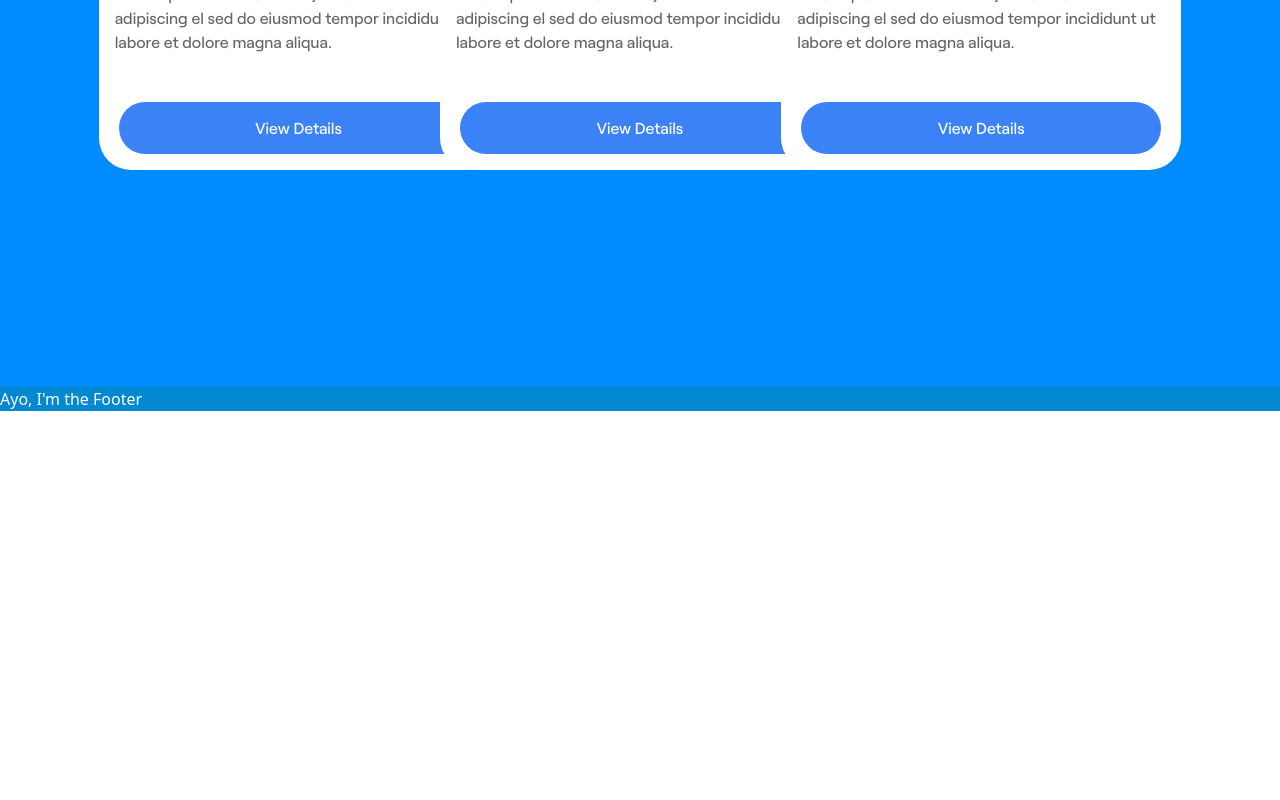
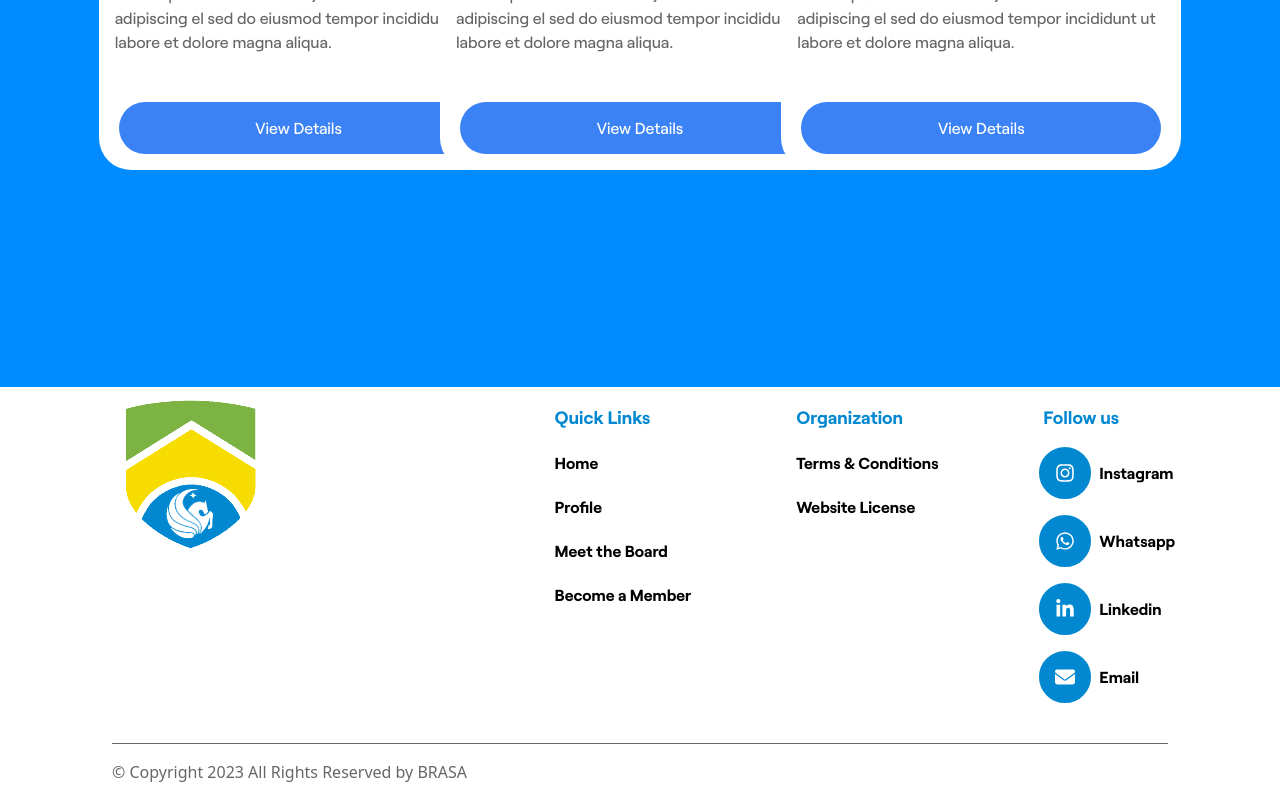
Before and after one commit to UCF-BRASA/BRASA-Web, a Next.js app: page / in a window 1280 px wide. Shown: the part 2435-3235 px from the top of the page. Before the commit the page ends 2846 px from the top, so only its background shows below. Built offline with nearby package versions, Linux system fonts and the light colour scheme; a web font is replaced by a local one.

Commit message:
BRWEB-16: Footer desktop ready

```diff
--- a/src/components/Footer/Footer.tsx
+++ b/src/components/Footer/Footer.tsx
@@ -1,9 +1,154 @@
-import { type FC } from "react";
+import { faInstagram, faLinkedinIn, faWhatsapp } from "@fortawesome/free-brands-svg-icons";
+import { faEnvelope } from "@fortawesome/free-solid-svg-icons";
+import { FontAwesomeIcon } from "@fortawesome/react-fontawesome";
+import Link from "next/link";
+import { FC } from "react";
 
 const Footer: FC = () => {
   return (
-    <footer className="bg-myblue">
-      <span className="text-white">Ayo, I'm the Footer</span>
+    <footer className="bg-white">
+      <div className="flex flex-wrap items-start justify-evenly">
+        {/* Brasa Logo section */}
+        <div className="grow-[0.25]">
+          <img
+            src="brasa-logo.png"
+            alt="Brasa logo"
+            className="height width viewbox preserveAspectRatio"
+          />
+        </div>
+
+        {/* Quick links section */}
+        <div className="text-left">
+          <h1 className="text-myblue text-lg text-base font-bold pt-4">Quick Links</h1>
+          <div className="flex flex-col text-left">
+            <Link href="/" className="text-base font-bold mt-5">
+              Home
+            </Link>
+            <Link href="/" className="text-base font-bold mt-5">
+              Profile
+            </Link>
+            <Link href="/meet-the-board" className="text-base font-bold mt-5">
+              Meet the Board
+            </Link>
+            <Link href="/become-member" className="text-base font-bold mt-5">
+              Become a Member
+            </Link>
+          </div>
+        </div>
+
+        {/* Organization and terms */}
+        <div className="text-left">
+          <h1 className="text-myblue text-lg text-base font-bold pt-4">Organization</h1>
+          <div className="">
+            <div className="flex flex-col text-left">
+              <a href="https://github.com/UCF-BRASA/BRASA-Web" className="text-base font-bold mt-5">
+                Terms & Conditions
+              </a>
+              <a
+                href="https://github.com/UCF-BRASA/BRASA-Web/blob/main/LICENSE"
+                className="text-base font-bold mt-5"
+              >
+                Website License
+              </a>
+            </div>
+          </div>
+        </div>
+
+        {/* Follow us heading and social media */}
+        <div className="text-left">
+          <h1 className="text-myblue text-lg text-base font-bold pt-4">Follow us</h1>
+          <div className="-ml-1">
+            <div className="flex flex-col text-left pt-4">
+              {/* Instagram section */}
+              <div className="flex flex-row items-center">
+                <div className="bg-myblue bg-cover rounded-full border-8 border-myblue">
+                  <a href="https://www.instagram.com/brasa.ucf/" target="_blank">
+                    <div className="flex justify-center bg-auto">
+                      <FontAwesomeIcon
+                        icon={faInstagram}
+                        style={{ color: "#ffffff" }}
+                        className="w-5 h-5 border-8 border-myblue"
+                      />
+                    </div>
+                  </a>
+                </div>
+                <a href="https://www.instagram.com/brasa.ucf/" target="_blank">
+                  <p className="pl-2 font-bold">Instagram</p>
+                </a>
+              </div>
+            </div>
+            {/* Whatsapp section */}
+            <div className="flex flex-col text-left pt-4">
+              <div className="flex flex-row items-center">
+                <div className="bg-myblue bg-cover rounded-full border-8 border-myblue">
+                  <a href="https://chat.whatsapp.com/LhaUGwcrFVpL8KAACVYIlr" target="_blank">
+                    <div className="flex justify-center bg-auto">
+                      <FontAwesomeIcon
+                        icon={faWhatsapp}
+                        style={{ color: "#ffffff" }}
+                        className="w-5 h-5 border-8 border-myblue"
+                      />
+                    </div>
+                  </a>
+                </div>
+                <a href="https://chat.whatsapp.com/LhaUGwcrFVpL8KAACVYIlr" target="_blank">
+                  <p className="pl-2 font-bold">Whatsapp</p>
+                </a>
+              </div>
+            </div>
+            {/* Linkedin section */}
+            <div className="flex flex-col text-left pt-4">
+              <div className="flex flex-row items-center">
+                <div className="bg-myblue bg-cover rounded-full border-8 border-myblue">
+                  <a href="https://www.linkedin.com/company/brasa-at-ucf/" target="_blank">
+                    <div className="flex justify-center bg-auto">
+                      <FontAwesomeIcon
+                        icon={faLinkedinIn}
+                        style={{ color: "#ffffff" }}
+                        className="w-5 h-5 border-8 border-myblue"
+                      />
+                    </div>
+                  </a>
+                </div>
+                <a href="https://www.linkedin.com/company/brasa-at-ucf/" target="_blank">
+                  <p className="pl-2 font-bold">Linkedin</p>
+                </a>
+              </div>
+            </div>
+            {/* Email section */}
+            <div className="flex flex-col text-left pt-4">
+              <div className="flex flex-row items-center">
+                <div className="bg-myblue bg-cover rounded-full border-8 border-myblue">
+                  <a href="https://www.instagram.com/brasa.ucf/" target="_blank">
+                    <div className="flex justify-center bg-auto">
+                      <FontAwesomeIcon
+                        icon={faEnvelope}
+                        style={{ color: "#ffffff" }}
+                        className="w-5 h-5 border-8 border-myblue"
+                      />
+                    </div>
+                  </a>
+                </div>
+                <a href="mailto:ucf@brasalocal.org" target="_blank">
+                  <p className="pl-2 font-bold">Email</p>
+                </a>
+              </div>
+            </div>
+          </div>
+        </div>
+      </div>
+
+      {/* Horizontal line section */}
+      <div className="ml-28 mr-28 Font-Bold items-center justify-Center">
+        <hr className="mt-10 border-black/60"></hr>
+      </div>
+
+      {/* CopyRight section */}
+      <div className="font-Light">
+        <p className="pt-4 ml-28 mb-4 text-left text-black/60">
+          © Copyright 2023 All Rights Reserved by BRASA
+        </p>
+      </div>
     </footer>
   );
 };
```
